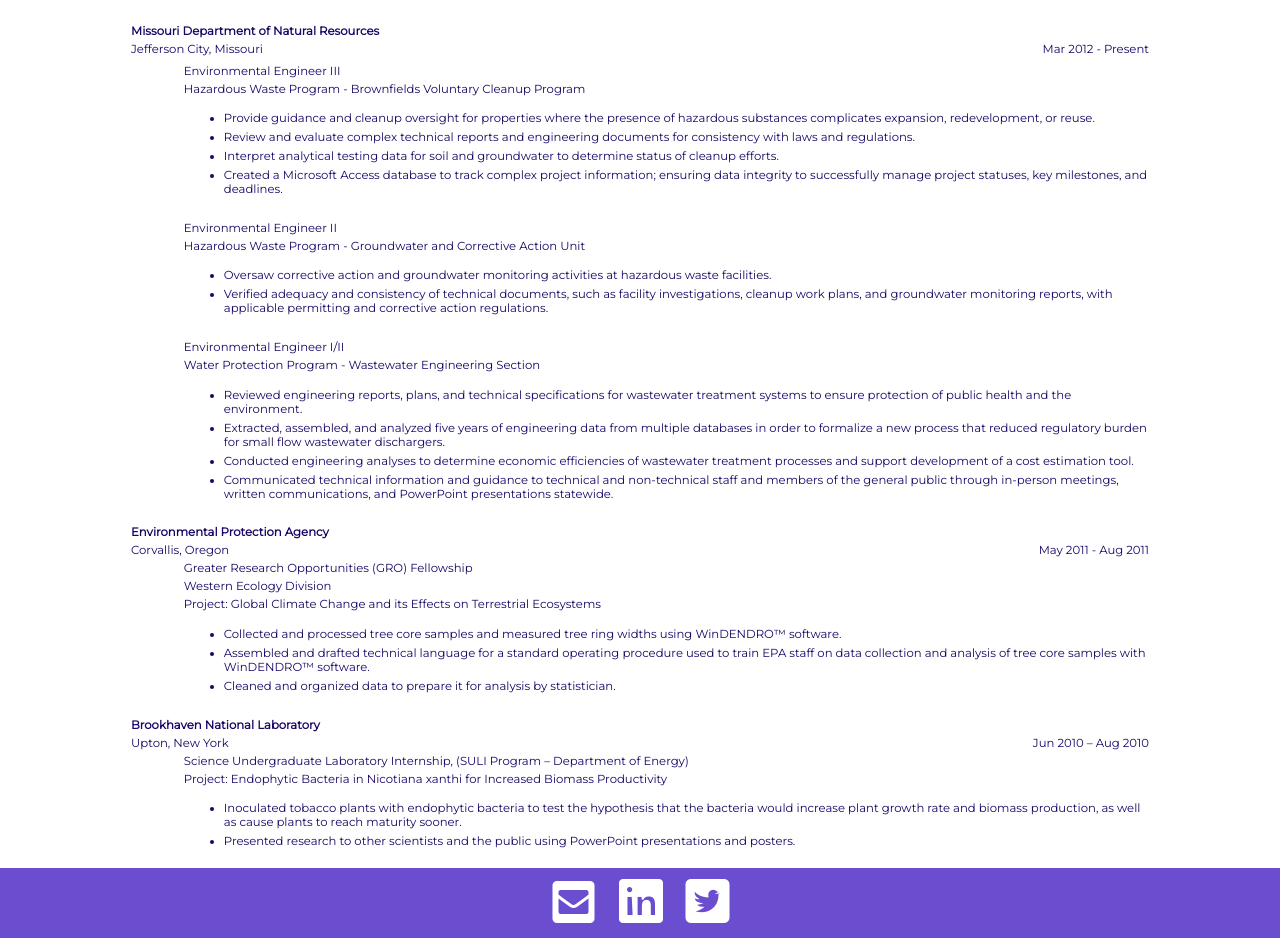
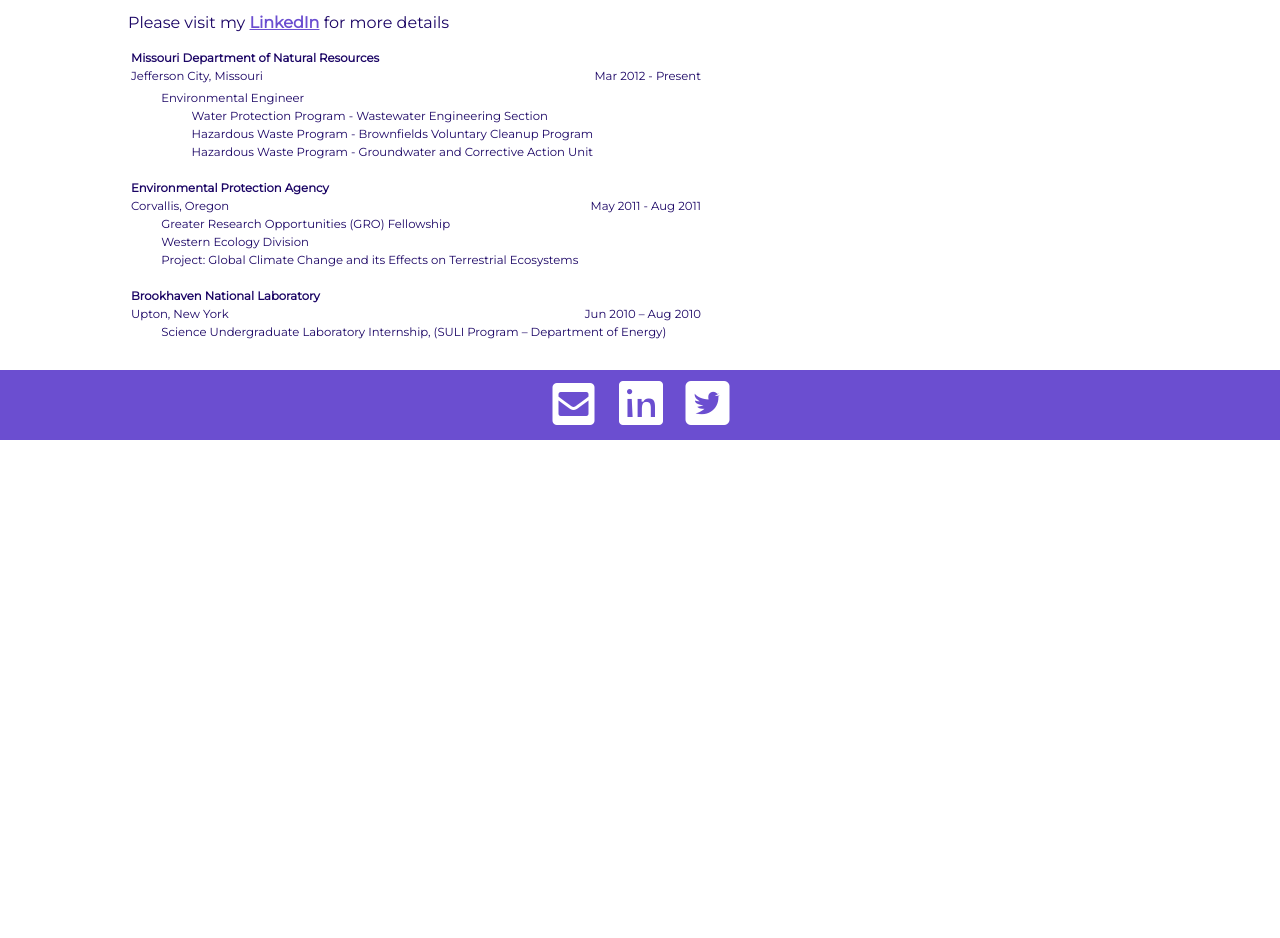
Before and after one commit to CailieAC/CailieAC.web, a plain HTML site: page experience.html in a window 1280 px wide. Shown: the part 968-1906 px from the top of the page. After the commit the page ends 1408 px from the top, so only its background shows below. Drawn offline with Linux system fonts and the light colour scheme.

Commit message:
Update Shorten Work Exp

```diff
--- a/cac.css
+++ b/cac.css
@@ -472,7 +472,7 @@
 	}
 	.header2 h1 {
      font-size: 38px;
-  }
+	}
 	.header2 h2 {
 		font-size: 22px;
 	}
--- a/experience.html
+++ b/experience.html
@@ -65,125 +65,66 @@
 
 
 	<div class="spanmid leftalign">
-	  <h4 class="leftlalign">Work Experience</h4>
-		<br />
+	  <h4 class="leftalign">Work Experience</h4>
+		<p> Please visit my <a href="https://www.linkedin.com/in/cailiecarlile/">LinkedIn</a> for more details</p>
 	  <table>
 	  <tr>
 		<td colspan=3><strong>Missouri Department of Natural Resources</strong></td>
 	  </tr>
 	  <tr>
-		<td colspan=2 width=60%>Jefferson City, Missouri</td>
+		<td colspan=3 width=60%>Jefferson City, Missouri</td>
 		<td class="rightalign">Mar 2012 - Present</td>
 	  </tr>
 	  <tr>
 		<td width=5%></td>
-		<td class="newtitle" colspan=2>Environmental Engineer III</td>
+		<td class="newtitle" colspan=2>Environmental Engineer</td>
 	  </tr>
 	  <tr>
+		<td></td>
+		<td width=5%></td>
+		<td colspan=2>Water Protection Program - Wastewater Engineering Section</td>
+	  </tr>
+	  <tr>
+		<td></td>
 		<td></td>
 		<td colspan=2>Hazardous Waste Program - Brownfields Voluntary Cleanup Program</td>
 	  </tr>
 	  <tr>
 		<td></td>
-		<td colspan=2>
-			<ul>
-			<li>Provide guidance and cleanup oversight for properties where the presence of hazardous substances complicates expansion, redevelopment, or reuse.</li>
-			<li>Review and evaluate complex technical reports and engineering documents for consistency with laws and regulations.</li>
-			<li>Interpret analytical testing data for soil and groundwater to determine status of cleanup efforts.</li>
-			<li>Created a Microsoft Access database to track complex project information; ensuring data integrity to successfully manage project statuses, key milestones, and deadlines.</li>
-			</ul>
-		</td>
-	  </tr>
-	  <tr>
 		<td></td>
-		<td class="newtitle" colspan=2>Environmental Engineer II</td>
-	  </tr>
-	  <tr>
-		<td></td>
-		<td colspan=2>Hazardous Waste Program - Groundwater and Corrective Action Unit</td>
-	  </tr>
-	  <tr>
-		<td></td>
-		<td colspan=2>
-			<ul>
-			<li>Oversaw corrective action and groundwater monitoring activities at hazardous waste facilities.</li>
-			<li>Verified adequacy and consistency of technical documents, such as facility investigations, cleanup work plans, and groundwater monitoring reports, with applicable permitting and corrective action regulations.</li>
-			</ul>
-		</td>
-	  </tr>
-	  <tr>
-		<td></td>
-		<td class="newtitle" colspan=2>Environmental Engineer I/II</td>
-	  </tr>
-	  <tr>
-		<td></td>
-		<td colspan=2>Water Protection Program - Wastewater Engineering Section</td>
-	  </tr>
-	  <tr>
-		<td></td>
-		<td colspan=2>
-			<ul>
-			<li>Reviewed engineering reports, plans, and technical specifications for wastewater treatment systems to ensure protection of public health and the environment.</li>
-			<li>Extracted, assembled, and analyzed five years of engineering data from multiple databases in order to formalize a new process that reduced regulatory burden for small flow wastewater dischargers.</li>
-			<li>Conducted engineering analyses to determine economic efficiencies of wastewater treatment processes and support development of a cost estimation tool.</li>
-			<li>Communicated technical information and guidance to technical and non-technical staff and members of the general public through in-person meetings, written communications, and PowerPoint presentations statewide.</li>
-			</ul>
-		</td>
+		<td colspan=2>Hazardous Waste Program - Groundwater and Corrective Action Unit<br /><br /></td>
 	  </tr>
 	  <tr>
 		<td class="newtitle" colspan=3><strong>Environmental Protection Agency</strong></td>
 	  </tr>
 	  <tr>
-		<td colspan=2>Corvallis, Oregon</td>
+		<td colspan=3>Corvallis, Oregon</td>
 		<td class="rightalign">May 2011 - Aug 2011</td>
 	  </tr>
 	  <tr>
 		<td></td>
-		<td colspan=2>Greater Research Opportunities (GRO) Fellowship</td>
+		<td colspan=3>Greater Research Opportunities (GRO) Fellowship</td>
 	  </tr>
 	  <tr>
 		<td></td>
-		<td colspan=2>Western Ecology Division</td>
+		<td colspan=3>Western Ecology Division</td>
 	  </tr>
 	  <tr>
 		<td></td>
-		<td colspan=2>Project: Global Climate Change and its Effects on Terrestrial Ecosystems</td>
-	  </tr>
-	  <tr>
-		<td></td>
-		<td colspan=2>
-			<ul>
-			<li>Collected and processed tree core samples and measured tree ring widths using WinDENDRO™ software.</li>
-			<li>Assembled and drafted technical language for a standard operating procedure used to train EPA staff on data collection and analysis of tree core samples with WinDENDRO™ software.</li>
-			<li>Cleaned and organized data to prepare it for analysis by statistician.</li>
-			</ul>
-		</td>
+		<td colspan=3>Project: Global Climate Change and its Effects on Terrestrial Ecosystems<br /><br /></td>
 	  </tr>
 	  <tr>
 		<td class="newtitle" colspan=3><strong>Brookhaven National Laboratory</strong></td>
 	  </tr>
 	  <tr>
-		<td colspan=2>Upton, New York</td>
+		<td colspan=3>Upton, New York</td>
 		<td class="rightalign">Jun 2010 – Aug 2010</td>
 	  </tr>
 	  <tr>
 		<td></td>
-		<td colspan=2>Science Undergraduate Laboratory Internship, (SULI Program – Department of Energy)</td>
+		<td colspan=3>Science Undergraduate Laboratory Internship, (SULI Program – Department of Energy)<br /><br /><br /></td>
 	  </tr>
-	  <tr>
-		<td></td>
-		<td colspan=2>Project: Endophytic Bacteria in Nicotiana xanthi for Increased Biomass Productivity</td>
-	  </tr>
-	  <tr>
-		<td></td>
-		<td colspan=2>
-			<ul>
-			<li>Inoculated tobacco plants with endophytic bacteria to test the hypothesis that the bacteria would increase plant growth rate and biomass production, as well as cause plants to reach maturity sooner.</li>
-			<li>Presented research to other scientists and the public using PowerPoint presentations and posters.</li>
-			</ul>
-		</td>
-	  </tr>
-	  </table>
+	</table>
 		</div>
 
 	<div class="footer">
```
